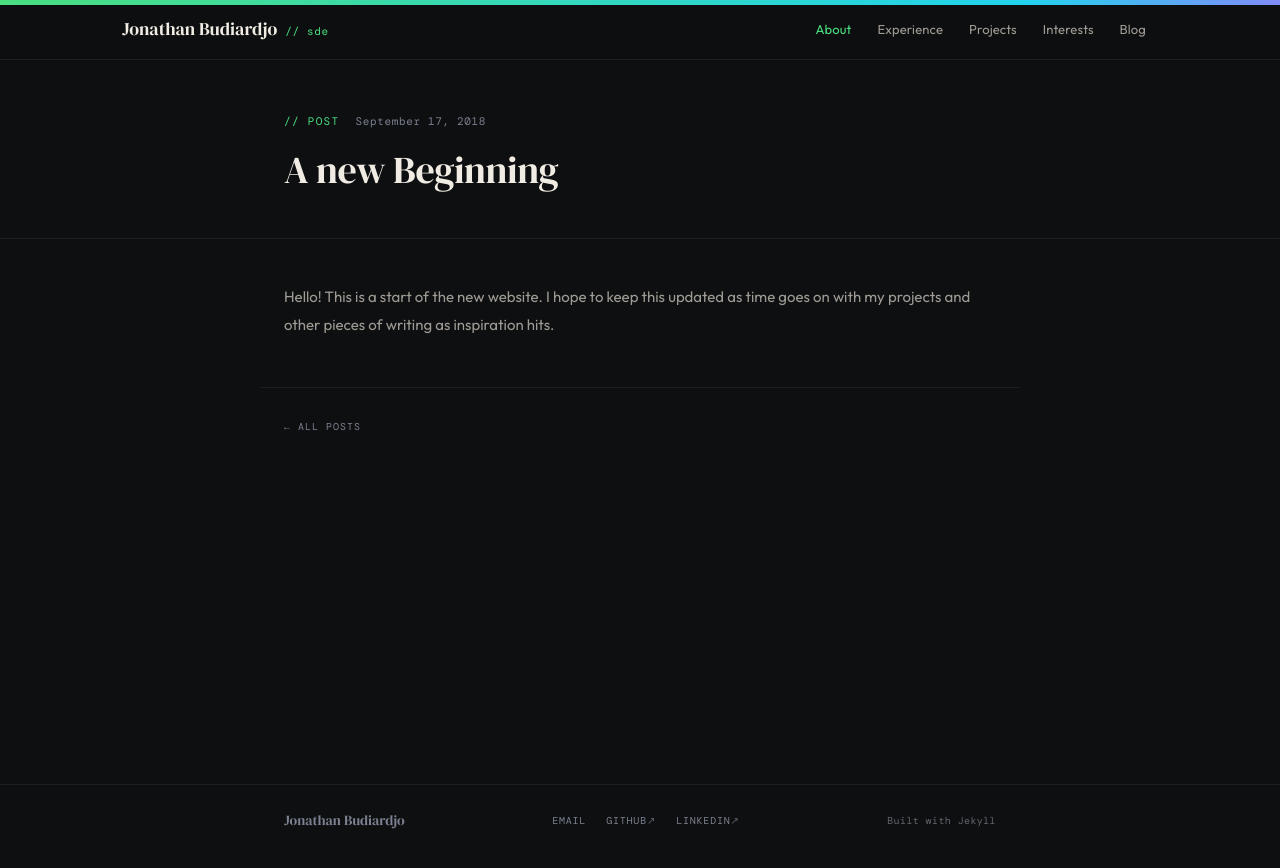
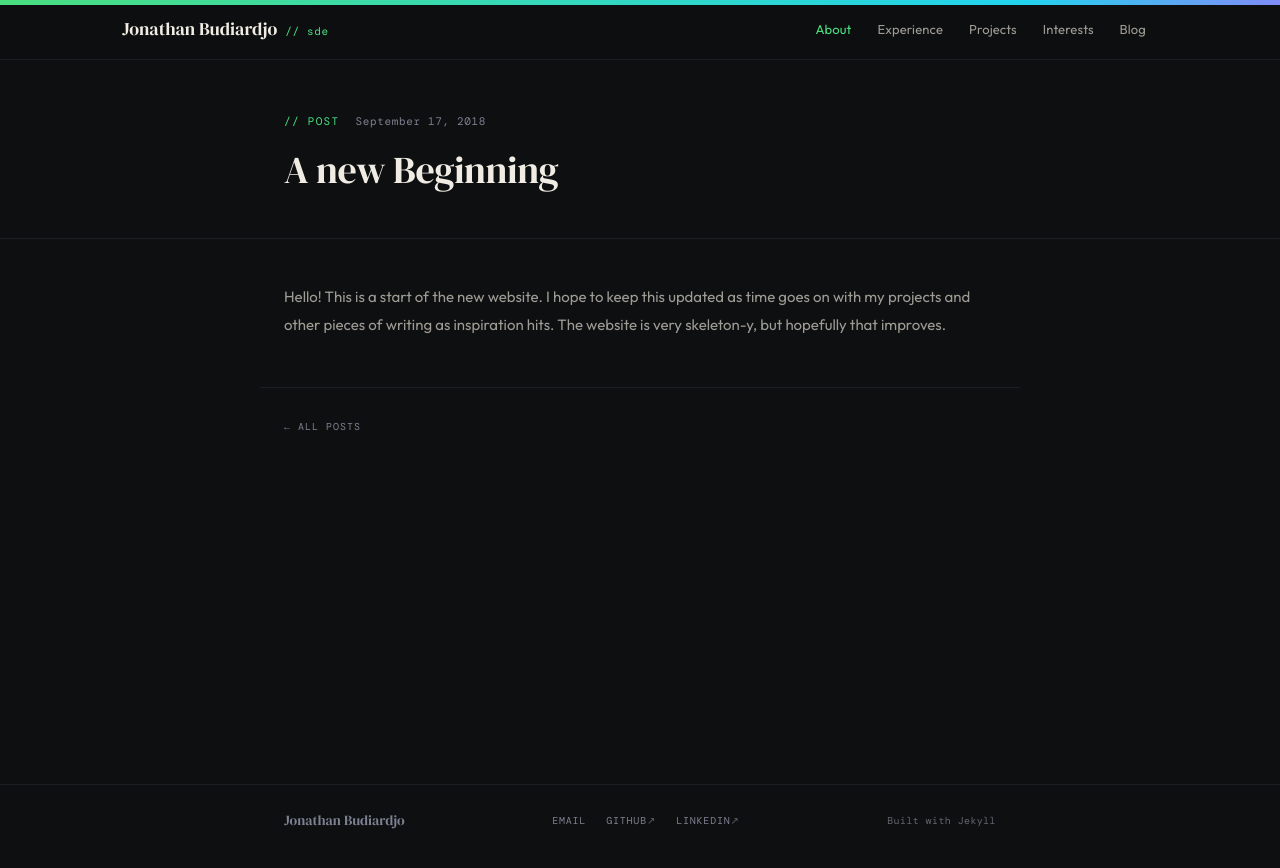
Before and after one commit to jopika/jopika.github.io, a Jekyll site: the page built from _posts/2018-09-17-NewBeginning.md, in a window 1280 px wide. Shown: the top 868 px of the page. Built offline with Jekyll 4.4.1, drawn with Linux system fonts in a browser that asks for light colours.

```diff
--- a/_config.yml
+++ b/_config.yml
@@ -3,7 +3,7 @@ tagline: "Software Engineer — ML Infrastructure & Realtime Services"
 description: >-
   Software engineer specializing in end-to-end machine learning infrastructure
   and realtime services.
-url: "https://jopika.github.io"
+url: "https://jbudiardjo.com"
 baseurl: ""
 
 repository: jopika/jopika.github.io
--- a/_posts/2018-09-17-NewBeginning.md
+++ b/_posts/2018-09-17-NewBeginning.md
@@ -5,4 +5,4 @@ description: ""
 date: 2018-09-17
 ---
 
-Hello! This is a start of the new website. I hope to keep this updated as time goes on with my projects and other pieces of writing as inspiration hits.
+Hello! This is a start of the new website. I hope to keep this updated as time goes on with my projects and other pieces of writing as inspiration hits. The website is very skeleton-y, but hopefully that improves.
```
Also changed, not shown: .github/workflows/deploy-pages.yml.
